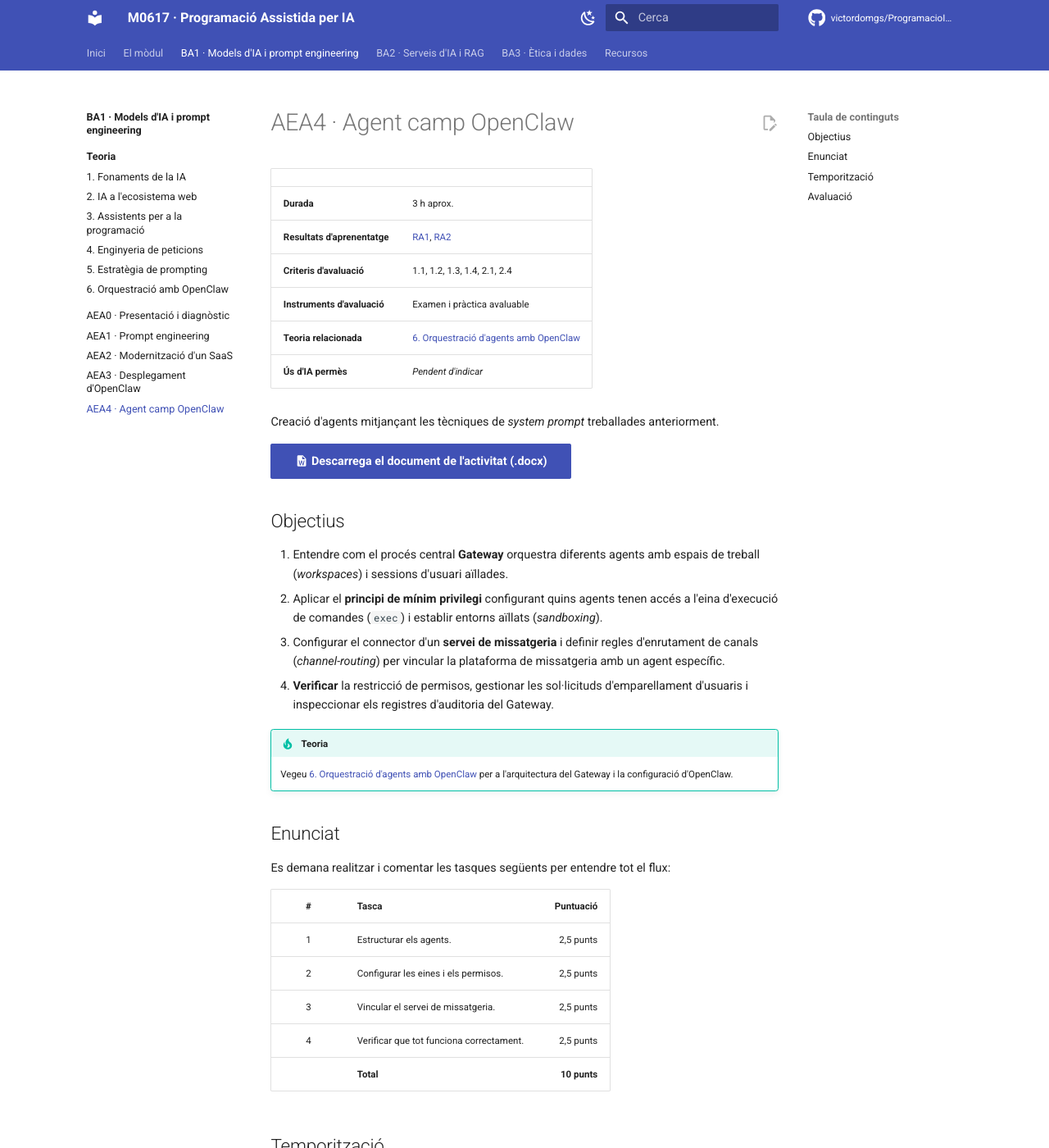
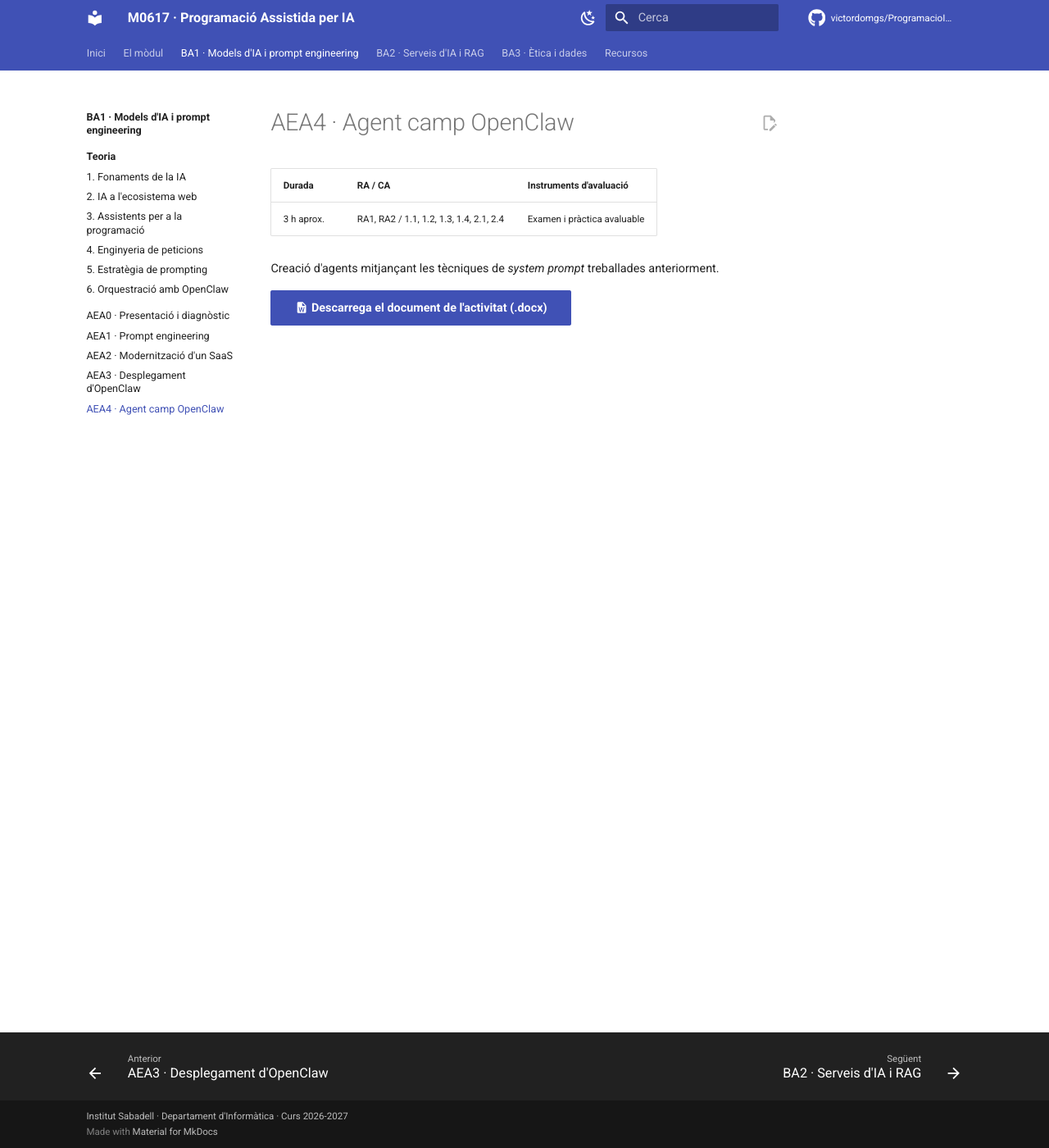
Before and after one commit to victordomgs/ProgramacioIADAW, an MkDocs documentation site: the page built from docs/ba1/aea04-agent-openclaw/index.md, in a window 1280 px wide and 1400 px high. Shown: the whole window at 82% size. Built offline with MkDocs 1.6.1 and Material for MkDocs 9.7.7, drawn with Linux system fonts in a browser that asks for light colours; comment, search, counter and statistics services are not loaded; some of the changed text lies outside the part shown.

Commit message:
Update index.md

```diff
--- a/docs/ba1/aea04-agent-openclaw/index.md
+++ b/docs/ba1/aea04-agent-openclaw/index.md
@@ -2,47 +2,12 @@
 
 <div class="fitxa-aea" markdown>
 
-| | |
-|---|---|
-| **Durada** | 3 h aprox. |
-| **Resultats d'aprenentatge** | [RA1](../../modul/resultats-aprenentatge.md#ra1), [RA2](../../modul/resultats-aprenentatge.md#ra2) |
-| **Criteris d'avaluació** | 1.1, 1.2, 1.3, 1.4, 2.1, 2.4 |
-| **Instruments d'avaluació** | Examen i pràctica avaluable |
-| **Teoria relacionada** | [6. Orquestració d'agents amb OpenClaw](../teoria/06-openclaw.md) |
-| **Ús d'IA permès** | *Pendent d'indicar* |
+| Durada | RA / CA | Instruments d'avaluació |
+|---|---|---|
+| 3 h aprox. | RA1, RA2 /  1.1, 1.2, 1.3, 1.4, 2.1, 2.4 | Examen i pràctica avaluable |
 
 </div>
 
 Creació d'agents mitjançant les tècniques de *system prompt* treballades anteriorment.
 
 [:material-file-word: Descarrega el document de l'activitat (.docx)](fitxers/DAW_M0617_BA1-AEA4_Agent_camp_OpenClaw_2026-27.docx){ .md-button .md-button--primary }
-
-## Objectius
-
-1. Entendre com el procés central **Gateway** orquestra diferents agents amb espais de treball (*workspaces*) i sessions d'usuari aïllades.
-2. Aplicar el **principi de mínim privilegi** configurant quins agents tenen accés a l'eina d'execució de comandes (`exec`) i establir entorns aïllats (*sandboxing*).
-3. Configurar el connector d'un **servei de missatgeria** i definir regles d'enrutament de canals (*channel-routing*) per vincular la plataforma de missatgeria amb un agent específic.
-4. **Verificar** la restricció de permisos, gestionar les sol·licituds d'emparellament d'usuaris i inspeccionar els registres d'auditoria del Gateway.
-
-!!! tip "Teoria"
-    Vegeu [6. Orquestració d'agents amb OpenClaw](../teoria/06-openclaw.md) per a l'arquitectura del Gateway i la configuració d'OpenClaw.
-
-## Enunciat
-
-Es demana realitzar i comentar les tasques següents per entendre tot el flux:
-
-| # | Tasca | Puntuació |
-|:-:|-------|----------:|
-| 1 | Estructurar els agents. | 2,5 punts |
-| 2 | Configurar les eines i els permisos. | 2,5 punts |
-| 3 | Vincular el servei de missatgeria. | 2,5 punts |
-| 4 | Verificar que tot funciona correctament. | 2,5 punts |
-| | **Total** | **10 punts** |
-
-## Temporització
-
-Durada de 2 h a classe.
-
-## Avaluació
-
-Activitat avaluable.
```
